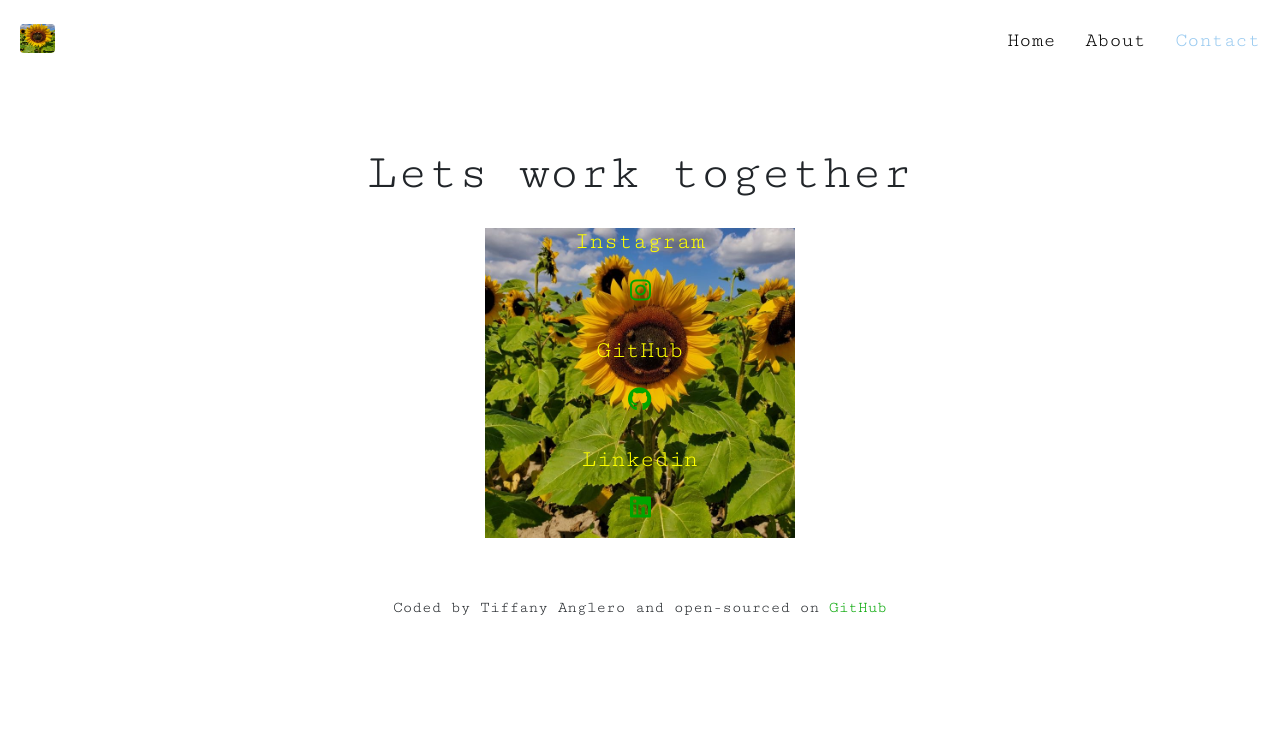
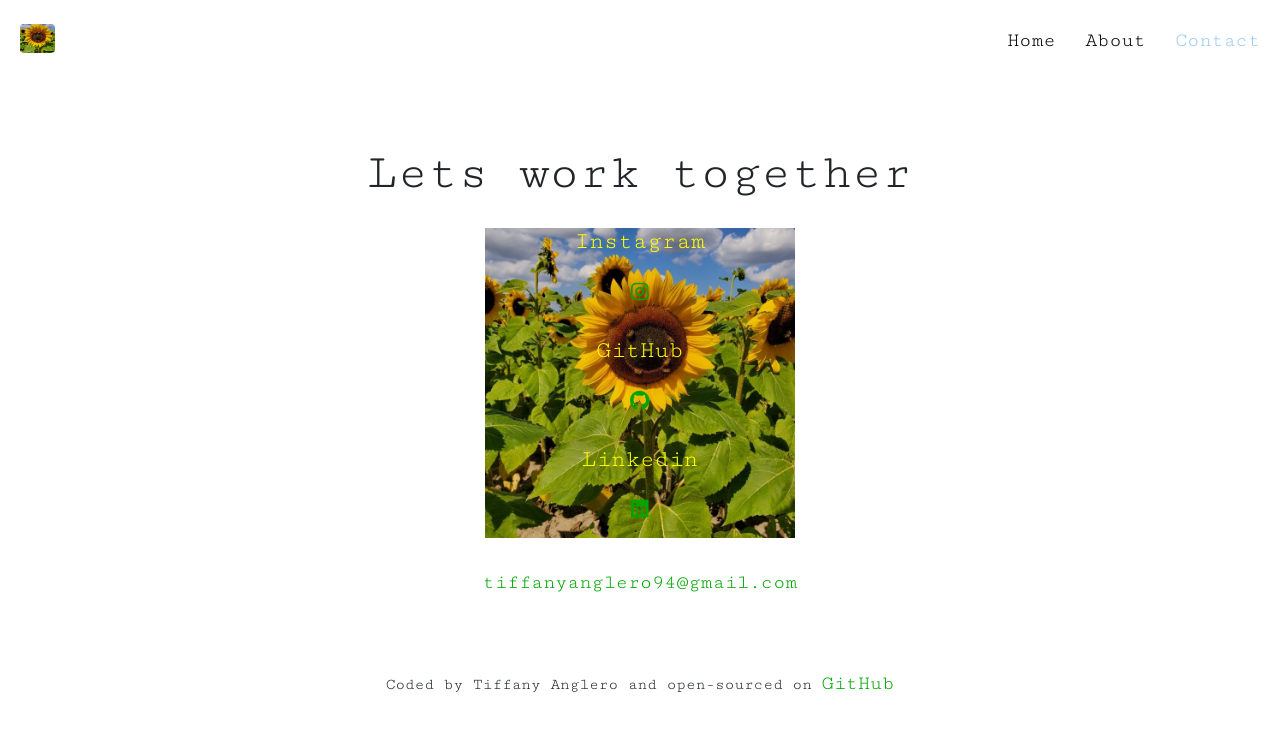
Before and after one commit to tanglero4/personal-portfolio, a plain HTML site: page contact.html in a window 1280 px wide. Drawn offline with nearby package versions, Linux system fonts and the light colour scheme.

Commit message:
Updated SEO and contact email

```diff
--- a/contact.html
+++ b/contact.html
@@ -10,7 +10,7 @@
 <link href="https://fonts.googleapis.com/css2?family=Cutive+Mono&family=Sacramento&display=swap" rel="stylesheet">
     <link href="https://cdn.jsdelivr.net/npm/bootstrap@5.1.3/dist/css/bootstrap.min.css" rel="stylesheet" integrity="sha384-1BmE4kWBq78iYhFldvKuhfTAU6auU8tT94WrHftjDbrCEXSU1oBoqyl2QvZ6jIW3" crossorigin="anonymous">
    <link rel="stylesheet" href="src/style.css">
-    <title>Front-End Developer - Tiffany Anglero</title>
+    <title> Contact Front-End Developer - Tiffany Anglero</title>
 </head>
 <body>
     <nav class="d-flex justify-content-between">
@@ -30,6 +30,7 @@
 <h4>Linkedin</h4>
 <p><a href="https://www.linkedin.com/in/tiffany-anglero/" target="_blank"><i class="fa-brands fa-linkedin fa-bounce" title="LinkedIn"></i></a></p>
 </div>
+<p class="text-center"><a href="mailto:tiffanyanglero94@gmail.com">tiffanyanglero94@gmail.com</a></p>
 <footer> <p class="text-center mt-5"> Coded by Tiffany Anglero and open-sourced on <a href="https://github.com/tanglero4/personal-portfolio" target="_blank">GitHub</a></p></footer>
 </body>
 </html>
--- a/src/style.css
+++ b/src/style.css
@@ -47,7 +47,11 @@ p{
     line-height: 1.5;
     padding: 10px 10px;
 }
-
+p a {
+    text-decoration: none;
+    color: var(--secondary-color);
+    font-size: 20px;
+}
 footer p{
     font-size: 16px;
 
```
Also changed, not shown: about.html (+2 -2 lines), index.html (+1 -0 lines).
